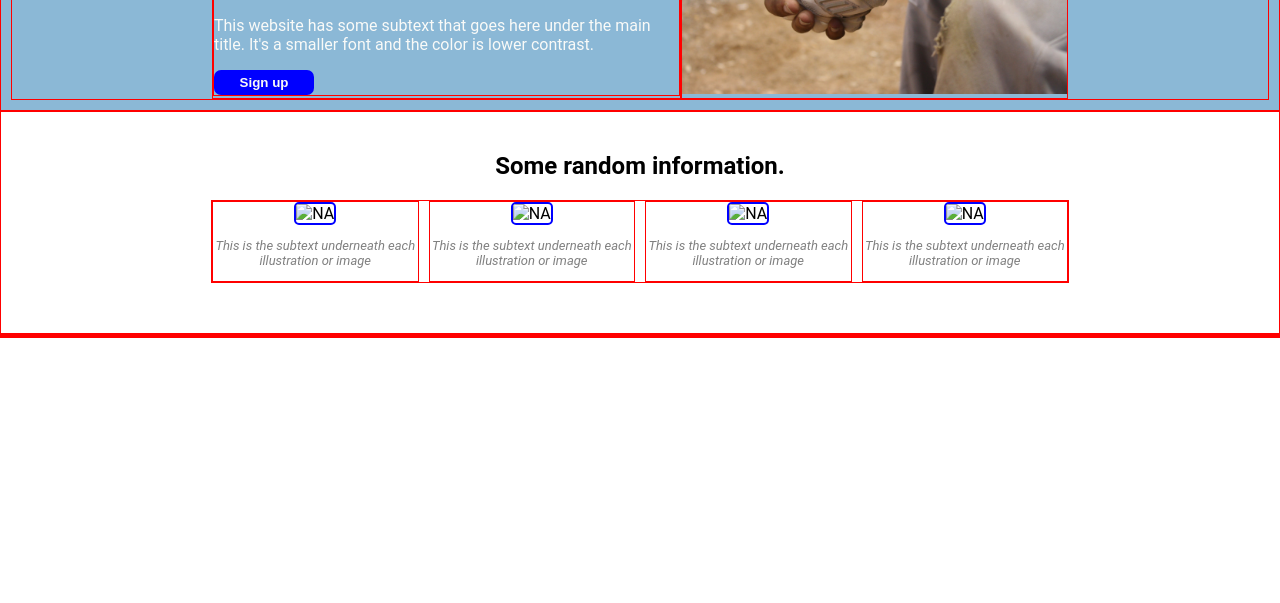
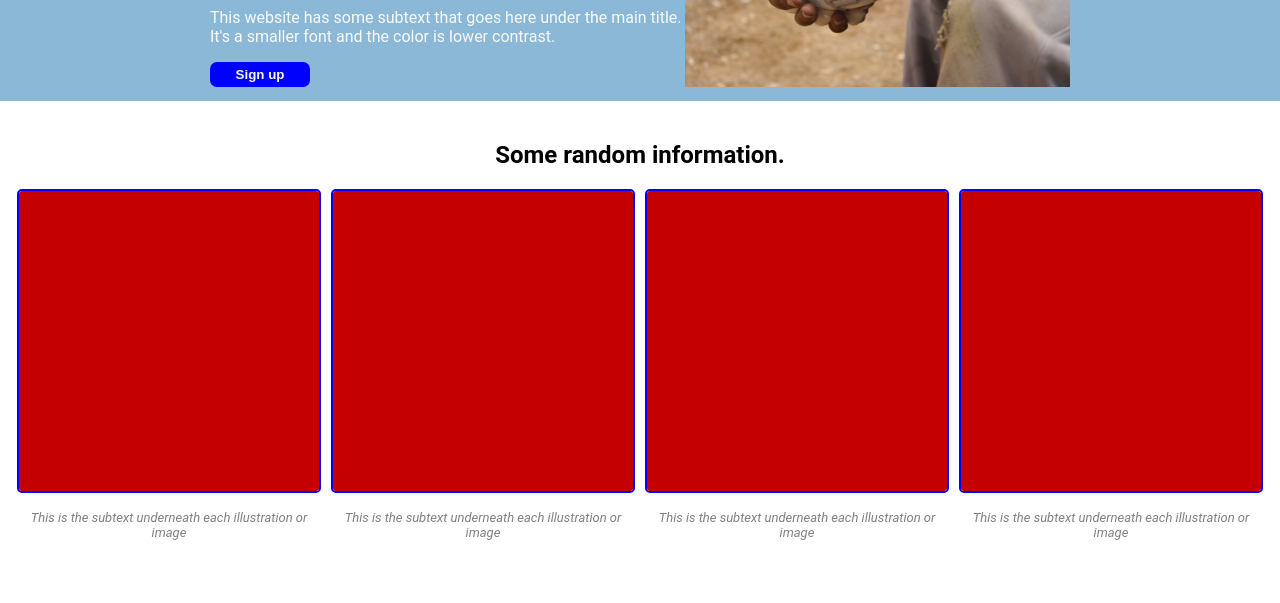
Before and after one commit to RealCMan/landing_page, a plain HTML site: page index.html in a window 1280 px wide. Shown: the part 231-834 px from the top of the page. Before the commit the page ends 800 px from the top, so only its background shows below. Drawn offline with Linux system fonts and the light colour scheme.

Commit message:
added example pictures and code comments

```diff
--- a/index.html
+++ b/index.html
@@ -41,19 +41,19 @@
     <h2>Some random information.</h2>
     <div class="example">
         <div class="examplepicbox">
-            <img src="#" alt="NA">
+            <img src="/images/example1.jpg" alt="NA">
             <p>This is the subtext underneath each illustration or image</p>
         </div>
         <div class="examplepicbox">
-            <img src="#" alt="NA">
+            <img src="/images/example1.jpg" alt="NA">
             <p>This is the subtext underneath each illustration or image</p>
         </div>
         <div class="examplepicbox">
-            <img src="#" alt="NA">
+            <img src="/images/example1.jpg" alt="NA">
             <p>This is the subtext underneath each illustration or image</p>
         </div>
         <div class="examplepicbox">
-            <img src="#" alt="NA">
+            <img src="/images/example1.jpg" alt="NA">
             <p>This is the subtext underneath each illustration or image</p>
         </div>
 
--- a/style.css
+++ b/style.css
@@ -1,10 +1,11 @@
-div { border: solid red 1px; }
+/* div { border: solid red 1px; } */
 
 body {
     margin:0;
     font-family: Roboto, Helvetica, sans-serif;
 }
 
+/* Container which includes header AND welcomebox */
 .container-one {
     background-color: rgb(139, 184, 214);
     padding: 10px 10px;
@@ -64,6 +65,7 @@ button {
     font-weight: bold;
 }
 
+/* includes example picture boxes */
 .container-two {
     padding: 20px 210px 50px 210px;
     text-align: center;
```
Also changed, not shown: images/example1.jpg (added).
